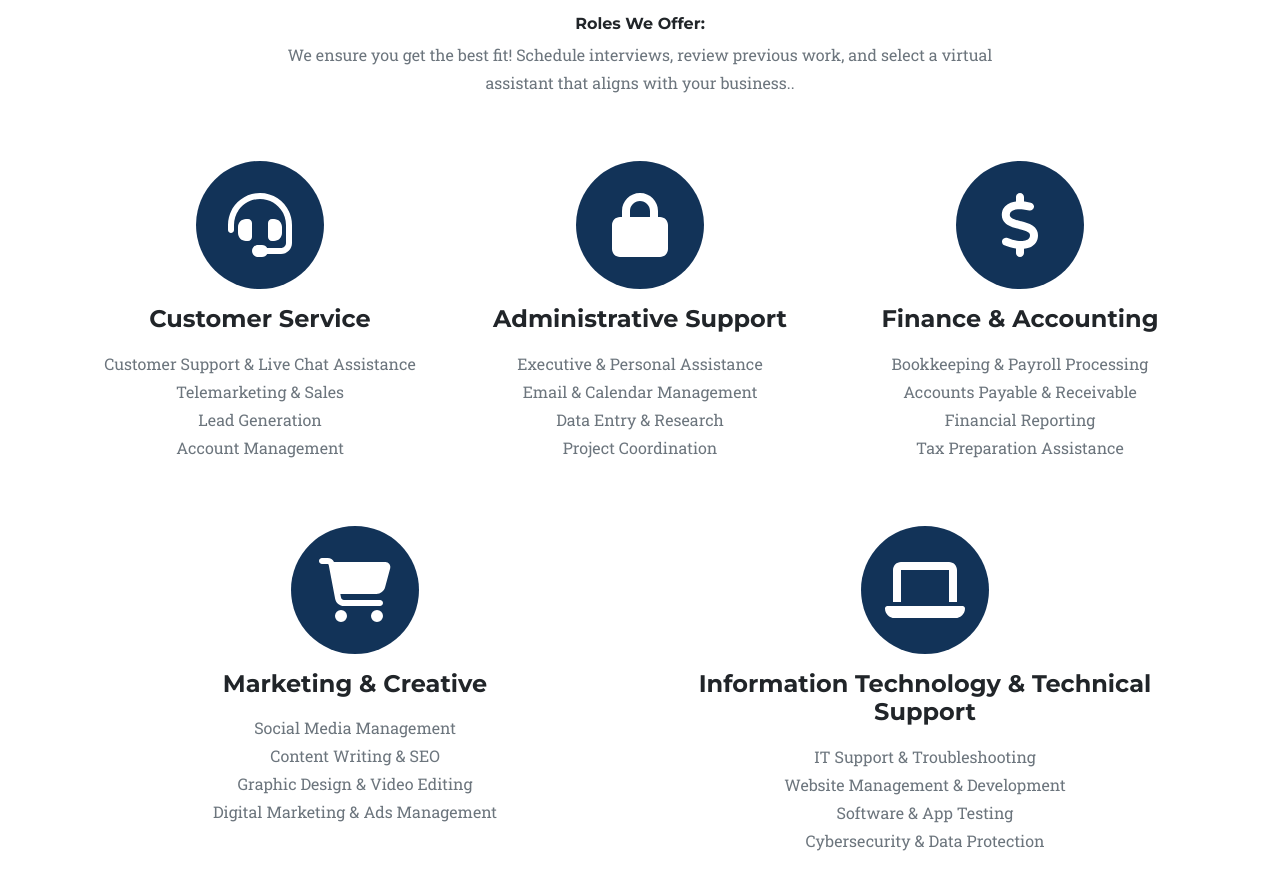
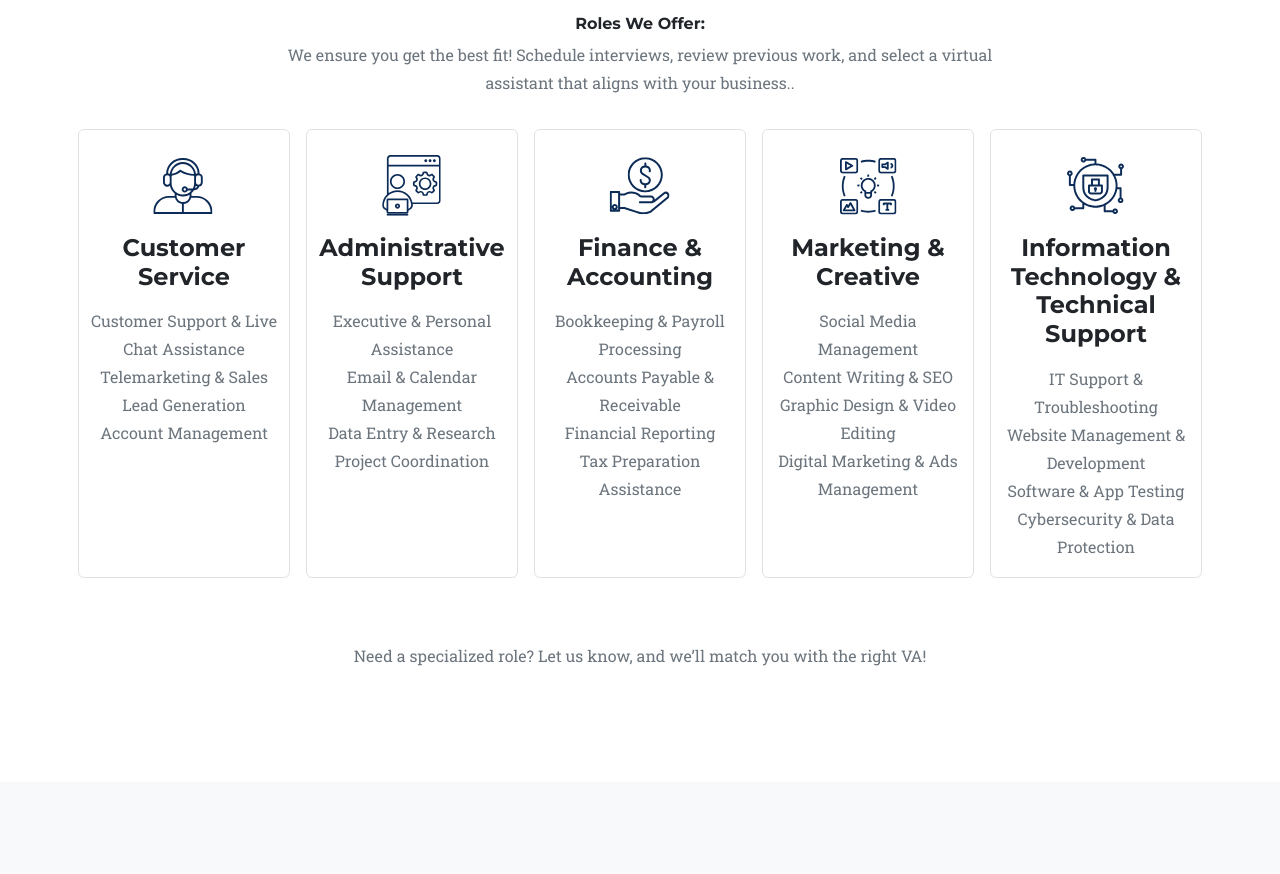
Before and after one commit to kopitriever015/BangSitee, a plain HTML site: page index.html in a window 1280 px wide. Shown: the part 1060-1934 px from the top of the page. Drawn offline with nearby package versions, Linux system fonts and the light colour scheme.

Commit message:
Add files via upload

```diff
--- a/index.html
+++ b/index.html
@@ -70,43 +70,38 @@
                     <div class="col-lg-8 mx-auto text-center"><p class="large text-muted">We ensure you get the best fit! Schedule interviews, review previous work, and select a virtual assistant that aligns with your business..</p></div>
                 </div>
                 <div class="row text-center">
-                    <div class="col-md-4  mt-5">
-                        <span class="fa-stack fa-4x">
-                            <i class="fas fa-circle fa-stack-2x services-logo"></i>
-                            <i class="fas fa-headset fa-stack-1x fa-inverse"></i>
+                    <div class="service-box col-sm border rounded my-3 mx-2 pt-4" >
+                        <span>
+                            <img class="services-logo" src="assets/img/services/customer-service.svg" alt="" />
                         </span>
                         <h4 class="my-3">Customer Service</h4>
                         <p class="text-muted">Customer Support &amp; Live Chat Assistance <br> Telemarketing &amp; Sales <br> Lead Generation <br> Account Management</p>
                     </div>
-                    <div class="col-md-4  mt-5">
-                        <span class="fa-stack fa-4x">
-                            <i class="fas fa-circle fa-stack-2x services-logo"></i>
-                            <i class="fas fa-lock fa-stack-1x fa-inverse"></i>
+                    <div class="service-box col-sm border rounded my-3 mx-2 pt-4">
+                        <span>
+                            <img class="services-logo" src="assets/img/services/admin-support.svg" alt="" />
                         </span>
                         <h4 class="my-3">Administrative Support</h4>
                         <p class="text-muted">Executive &amp; Personal Assistance <br> Email &amp; Calendar Management <br> Data Entry &amp; Research <br> Project Coordination</p>
                     </div>
-                    <div class="col-md-4  mt-5">
-                        <span class="fa-stack fa-4x">
-                            <i class="fas fa-circle fa-stack-2x services-logo"></i>
-                            <i class="fas fa-dollar-sign fa-stack-1x fa-inverse"></i>
+                    <div class="service-box col-sm border rounded my-3 mx-2 pt-4">
+                        <span>
+                            <img class="services-logo" src="assets/img/services/finance-accounting.svg" alt="" />
                         </span>
                         <h4 class="my-3">Finance &amp; Accounting</h4>
                         <p class="text-muted">Bookkeeping &amp; Payroll Processing <br> Accounts Payable &amp; Receivable <br> Financial Reporting <br> Tax Preparation Assistance </p>
                     </div>
 					<br>
-					<div class="col-md-6 mt-5">
-                        <span class="fa-stack fa-4x">
-                            <i class="fas fa-circle fa-stack-2x services-logo"></i>
-                            <i class="fas fa-shopping-cart fa-stack-1x fa-inverse"></i>
+					<div class="service-box col-sm border rounded my-3 mx-2 pt-4">
+                        <span>
+                            <img class="services-logo" src="assets/img/services/marketing-creative.svg" alt="" />
                         </span>
                         <h4 class="my-3">Marketing &amp; Creative</h4>
                         <p class="text-muted">Social Media Management <br> Content Writing &amp; SEO <br> Graphic Design &amp; Video Editing <br> Digital Marketing &amp; Ads Management</p>
                     </div>
-					<div class="col-md-6 mt-5">
-                        <span class="fa-stack fa-4x">
-                            <i class="fas fa-circle fa-stack-2x services-logo"></i>
-                            <i class="fas fa-laptop fa-stack-1x fa-inverse"></i>
+					<div class="service-box col-sm border rounded my-3 mx-2 pt-4">
+                        <span>
+                            <img class="services-logo" src="assets/img/services/it.svg" alt="" />
                         </span>
                         <h4 class="my-3">Information Technology &amp; Technical Support</h4>
                         <p class="text-muted">IT Support &amp; Troubleshooting <br> Website Management &amp; Development <br> Software &amp; App Testing <br> Cybersecurity &amp; Data Protection</p>
```
Also changed, not shown: assets/img/services/admin-support.svg (added), assets/img/services/customer-service.svg (added), assets/img/services/finance-accounting.svg (added), assets/img/services/it.svg (added), assets/img/services/marketing-creative.svg (added), css/styles.css.
